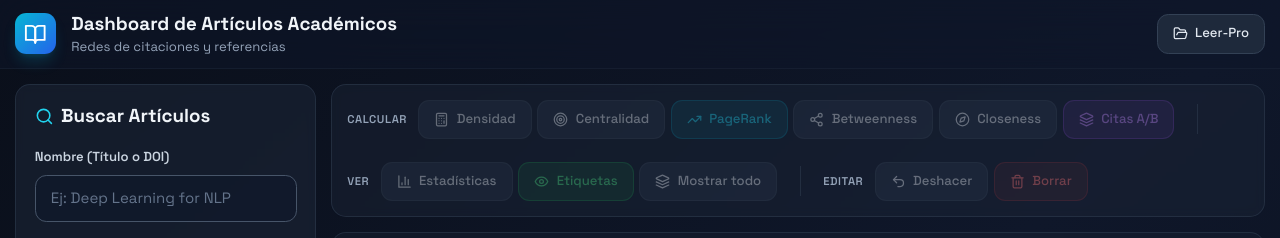
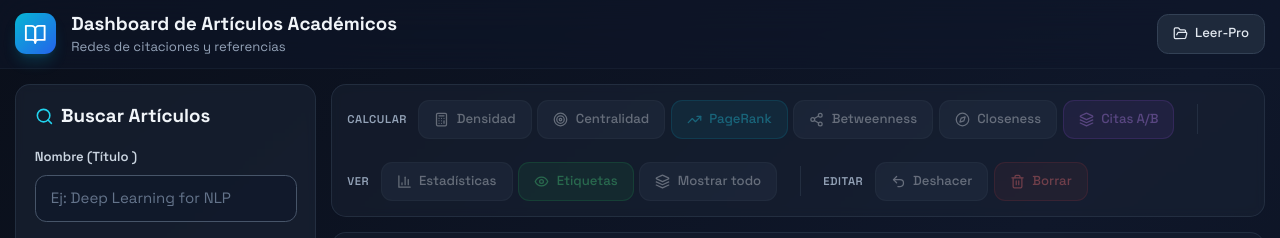
Before and after one commit to experimentador1/web-app-gomez, a React (Vite) app in the folder frontend/: page / in a window 1280 px wide. Shown: the top 238 px of the page. Built offline with nearby package versions, Linux system fonts and the light colour scheme; no server answers.

Commit message:
kite-doi

```diff
--- a/frontend/src/components/SearchPanel.tsx
+++ b/frontend/src/components/SearchPanel.tsx
@@ -79,7 +79,7 @@ export default function SearchPanel({ onSearch, isLoading }: SearchPanelProps) {
             htmlFor="titulo"
             className="block text-sm font-semibold text-slate-300 mb-2"
           >
-            Nombre (Título o DOI)
+            Nombre (Título )
           </label>
           <input
             id="titulo"
```
